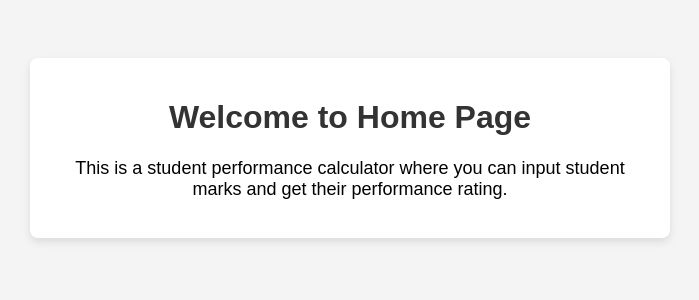
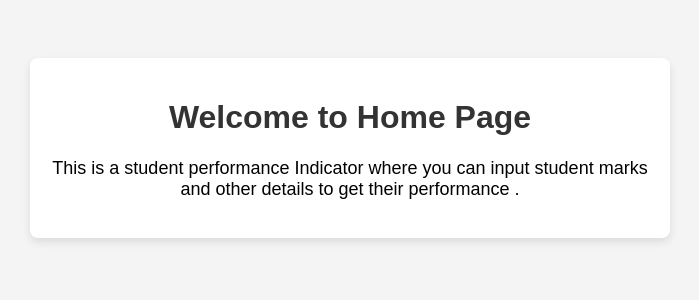
Before and after one commit to renafathi04/students_performance_end_to_end_project, a Flask app: page / in a window 1280 px wide. Shown: the top 300 px of the page, without its empty margins (290-989 px from the left). Run offline with Flask 3, Linux system fonts and the light colour scheme.

Commit message:
final implementation

```diff
--- a/templates/index.html
+++ b/templates/index.html
@@ -3,7 +3,7 @@
 <head>
     <meta charset="UTF-8">
     <meta name="viewport" content="width=device-width, initial-scale=1.0">
-    <title>Student Performance Calculator</title>
+    <title>Student Performance Indicator</title>
     <style>
         body {
             font-family: Arial, sans-serif;
@@ -43,7 +43,7 @@
 <body>
     <div class="container">
         <h1>Welcome to Home Page</h1>
-        <p class="description">This is a student performance calculator where you can input student marks and get their performance rating.</p>
+        <p class="description">This is a student performance Indicator  where you can input student marks and other details to  get their performance .</p>
     </div>
 </body>
 </html>
```
